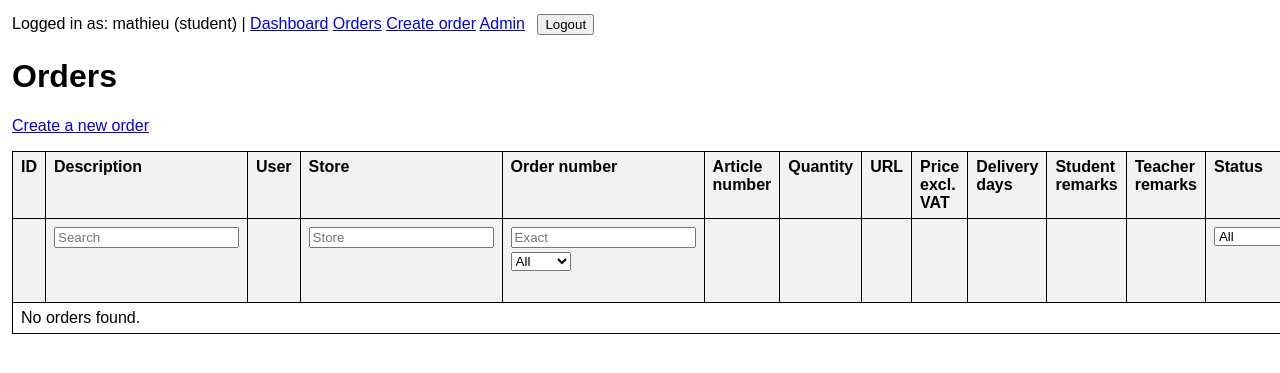
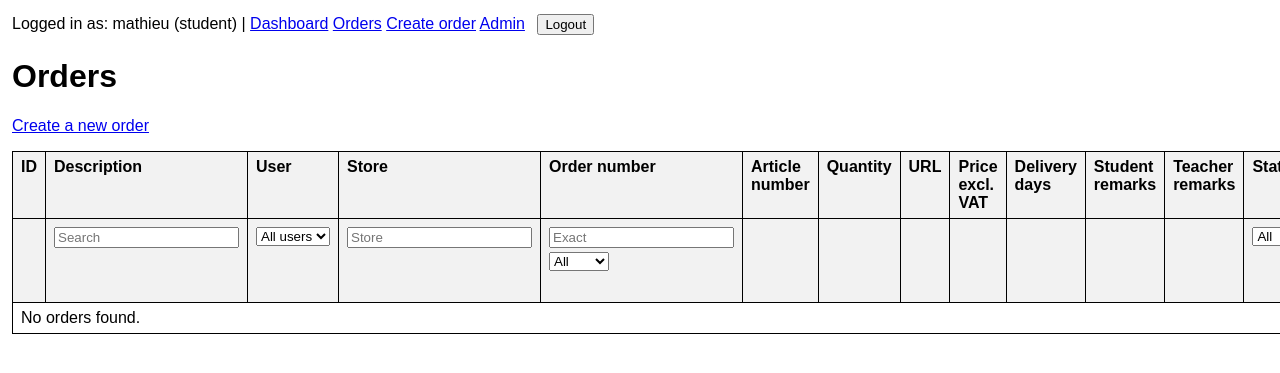
Before and after one commit to MathieuLeroy2/django-order-management, a Django app: page /orders/ in a window 1280 px wide; the page is wider, and only the part inside the window is pictured. Shown: the top 373 px of that part. Run offline with Django 5.2, Linux system fonts and the light colour scheme; a user stored in the database is signed in; data comes from the database, SQL or seed files in the repository.

Commit message:
added filter for users

```diff
--- a/orders/views.py
+++ b/orders/views.py
@@ -8,6 +8,7 @@
 from .forms import OrderCreateForm, OrderDecisionForm, OrderEditForm
 from .models import Order
 from django.urls import reverse
+from django.contrib.auth import get_user_model
 
 
 def get_visible_orders_for_user(user):
@@ -105,9 +106,19 @@
 
     orders = get_visible_orders_for_user(request.user)
 
+    User = get_user_model()
+
+    visible_user_ids = (
+        orders.values_list("user_id", flat=True)
+        .distinct()
+    )
+
+    visible_users = User.objects.filter(id__in=visible_user_ids).order_by("name", "email")
+
     search = request.GET.get("search", "").strip()
     status_filter = request.GET.get("status", "").strip()
     store_filter = request.GET.get("store", "").strip()
+    user_filter = request.GET.get("user_filter", "").strip()
     ordernumber_filter = request.GET.get("ordernumber", "").strip()
     ordernumber_presence_filter = request.GET.get("ordernumber_presence_filter", "").strip()
     finance_order_date_filter = request.GET.get("finance_order_date_filter", "").strip()
@@ -135,6 +146,9 @@
 
     if store_filter:
         orders = orders.filter(store__icontains=store_filter)
+
+    if user_filter:
+        orders = orders.filter(user_id=user_filter)
 
     if ordernumber_filter:
         orders = orders.filter(ordernumber=ordernumber_filter)
@@ -195,6 +209,8 @@
         "search": search,
         "status_filter": status_filter,
         "store_filter": store_filter,
+        "user_filter": user_filter,
+        "visible_users": visible_users,
         "ordernumber_filter": ordernumber_filter,
         "ordernumber_presence_filter": ordernumber_presence_filter,
         "finance_order_date_filter": finance_order_date_filter,
--- a/templates/orders/order_list.html
+++ b/templates/orders/order_list.html
@@ -32,7 +32,16 @@
             <tr>
             <th></th>
             <th><input type="text" name="search" value="{{ search }}" placeholder="Search"></th>
-                <th></th>
+            <th>
+                <select name="user_filter">
+                    <option value="">All users</option>
+                    {% for filter_user in visible_users %}
+                        <option value="{{ filter_user.id }}" {% if user_filter == filter_user.id|stringformat:"s" %}selected{% endif %}>
+                            {{ filter_user.name }}{% if filter_user.email %} ({{ filter_user.email }}){% endif %}
+                        </option>
+                    {% endfor %}
+                </select>
+            </th>
             <th><input type="text" name="store" value="{{ store_filter }}" placeholder="Store"></th>
             <th>
                 <input type="text" name="ordernumber" value="{{ ordernumber_filter }}" placeholder="Exact">
```
Lines whose indentation alone changed are shown as unchanged.
